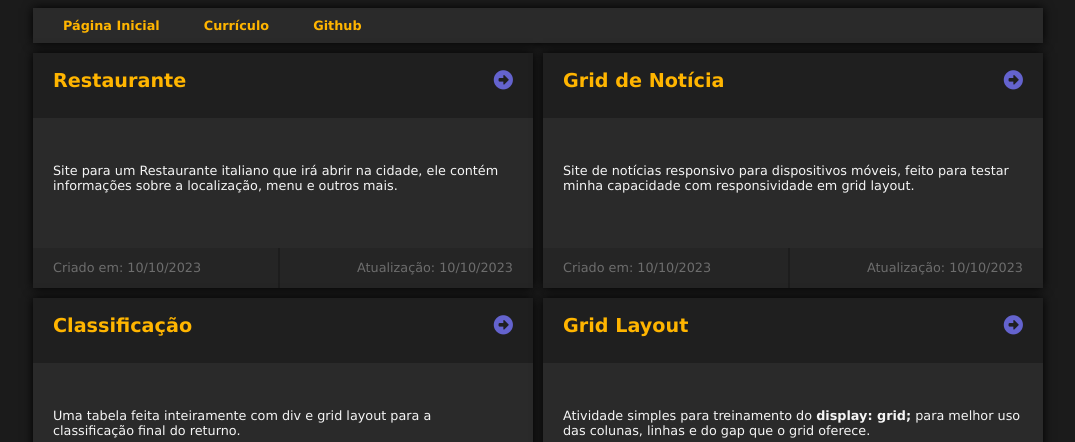
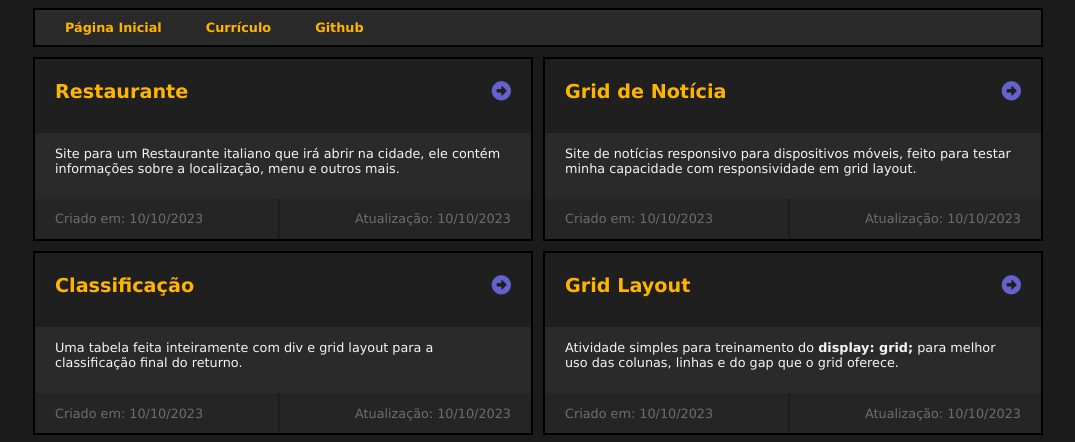
Before and after one commit to 1anSantos/1ansantos.github.io, a plain HTML site: page pages/projetos.html in a window 1280 px wide. Shown: the top 442 px of the page, without its empty margins (102-1177 px from the left). Drawn offline with Linux system fonts and the light colour scheme.

Commit message:
no shadow

```diff
--- a/styles/projetos.css
+++ b/styles/projetos.css
@@ -19,7 +19,8 @@ header {
     grid-row: 1;
     grid-column: 1 / span 2;
     background-color: #2A2A2A;
-    box-shadow: 0 0 10px #000000;
+    /* box-shadow: 0 0 10px #000000; */
+    border: 2px solid #000000;
 }
 header a {
     margin: 20px;
@@ -35,10 +36,11 @@ a:hover {
 }
 
 div.card {
-    /* padding: 10px 15px 30px 20px; */
     display: grid;
-    grid-template-rows: 1fr 2fr;
-    box-shadow: 0 0 10px #000000;
+    grid-template-rows: auto 2fr;
+    /* box-shadow: 0 0 10px #000000; */
+    border: 2px solid #000000;
+    background-color: #2A2A2A;
 }
 div.card>div.card-title {
     display: flex;
@@ -46,6 +48,7 @@ div.card>div.card-title {
     justify-content: space-between;
     background-color: #1f1f1f;
     padding: 0 20px 10px;
+    height: 5em;
 }
 div.card div.card-title .nova-guia {
     color: #6463ce;
@@ -75,7 +78,7 @@ div.card div.card-footer div.vertical-line {
     width: 2px;
 }
 
-@media screen and (max-width: 780px) {
+@media screen and (max-width: 880px) {
     .center-container {
         grid-template-columns: 1fr;
     }
```
